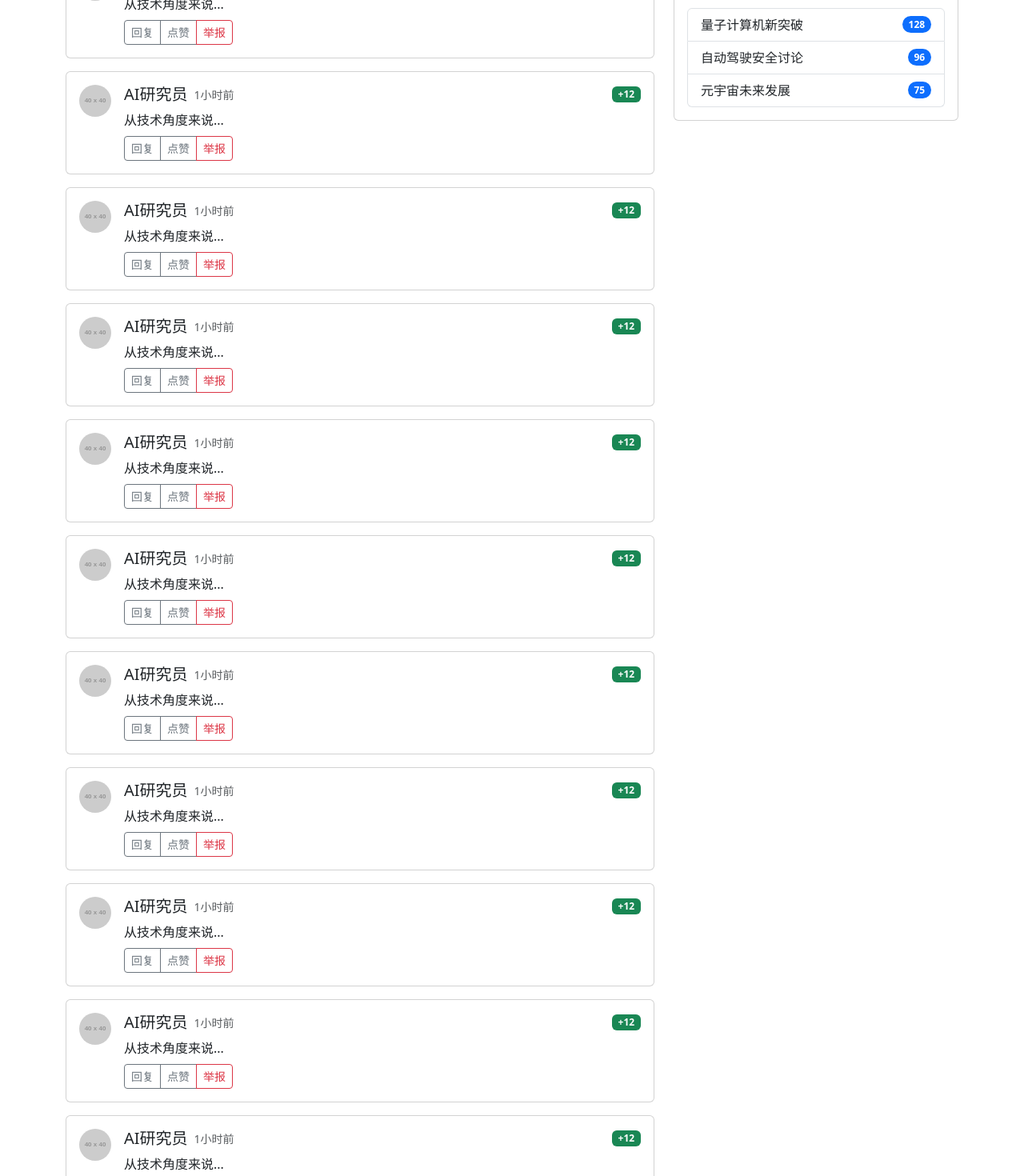
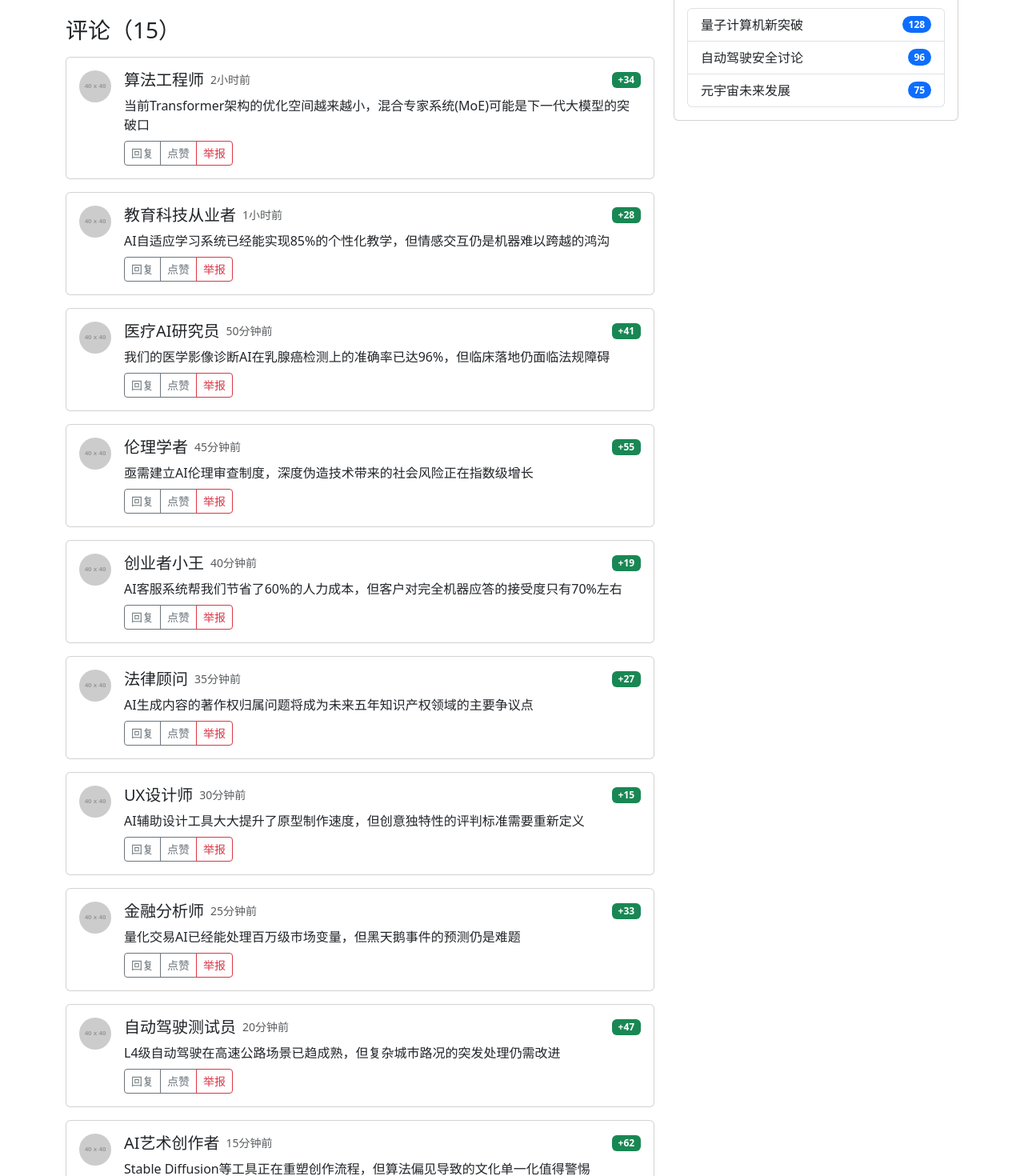
Before and after one commit to HeliosCanLIN/COMP7980_Garlic, a Vue app: page /post/1 in a window 1280 px wide. Shown: the part 500-1970 px from the top of the page at 80% size. Built offline with nearby package versions, Linux system fonts and the light colour scheme; no server answers.

Commit message:
回复功能

```diff
--- a/src/views/post/PostView.vue
+++ b/src/views/post/PostView.vue
@@ -34,224 +34,151 @@ const loading = ref({
   comments: false
 })
 
-const error = ref(null);
+const error = ref({});
+
+const newComment = ref({
+  content: '',
+  replyTo: null, // 回复目标：null为主贴，数字为评论ID
+  replyingToUser: null // 被回复的用户名
+})
+
+const activeReplyId = ref(null) // 当前正在回复的评论ID
 
 const post = ref({
   title: '【讨论】大家如何看待最新的人工智能发展？',
-  author: '科技爱好者',
+  author: '科技观察者',
   date: '2023-07-20 10:30',
-  content: `近年来，人工智能技术突飞猛进...`,
+  content: `近年来，人工智能技术突飞猛进，特别是在自然语言处理和计算机视觉领域取得了突破性进展。以GPT-4为代表的大模型展现了惊人的文本生成能力，而自动驾驶技术也在逐步走向商业化应用。然而，随之而来的伦理问题和社会影响也引发了广泛讨论。例如，AI在取代传统工作岗位的同时，是否创造了新的就业机会？医疗诊断中AI的准确性能否完全替代人类医生？这些问题的答案或许将决定AI技术的未来发展走向。`,
   views: 2456,
-  comments: 18
+  comments: 20
 })
 
 const comments = ref([
   {
     id: 1,
-    user: 'AI研究员',
+    user: '算法工程师',
+    avatar: 'https://via.placeholder.com/40',
+    time: '2小时前',
+    content: '当前Transformer架构的优化空间越来越小，混合专家系统(MoE)可能是下一代大模型的突破口',
+    likes: 34
+  },
+  {
+    id: 2,
+    user: '教育科技从业者',
     avatar: 'https://via.placeholder.com/40',
     time: '1小时前',
-    content: '从技术角度来说...',
-    likes: 12
+    content: 'AI自适应学习系统已经能实现85%的个性化教学，但情感交互仍是机器难以跨越的鸿沟',
+    likes: 28
   },
   {
-    id: 1,
-    user: 'AI研究员',
+    id: 3,
+    user: '医疗AI研究员',
     avatar: 'https://via.placeholder.com/40',
-    time: '1小时前',
-    content: '从技术角度来说...',
-    likes: 12
+    time: '50分钟前',
+    content: '我们的医学影像诊断AI在乳腺癌检测上的准确率已达96%，但临床落地仍面临法规障碍',
+    likes: 41
   },
   {
-    id: 1,
-    user: 'AI研究员',
+    id: 4,
+    user: '伦理学者',
     avatar: 'https://via.placeholder.com/40',
-    time: '1小时前',
-    content: '从技术角度来说...',
-    likes: 12
+    time: '45分钟前',
+    content: '亟需建立AI伦理审查制度，深度伪造技术带来的社会风险正在指数级增长',
+    likes: 55
   },
   {
-    id: 1,
-    user: 'AI研究员',
+    id: 5,
+    user: '创业者小王',
     avatar: 'https://via.placeholder.com/40',
-    time: '1小时前',
-    content: '从技术角度来说...',
-    likes: 12
+    time: '40分钟前',
+    content: 'AI客服系统帮我们节省了60%的人力成本，但客户对完全机器应答的接受度只有70%左右',
+    likes: 19
   },
   {
-    id: 1,
-    user: 'AI研究员',
+    id: 6,
+    user: '法律顾问',
     avatar: 'https://via.placeholder.com/40',
-    time: '1小时前',
-    content: '从技术角度来说...',
-    likes: 12
+    time: '35分钟前',
+    content: 'AI生成内容的著作权归属问题将成为未来五年知识产权领域的主要争议点',
+    likes: 27
   },
   {
-    id: 1,
-    user: 'AI研究员',
+    id: 7,
+    user: 'UX设计师',
     avatar: 'https://via.placeholder.com/40',
-    time: '1小时前',
-    content: '从技术角度来说...',
-    likes: 12
+    time: '30分钟前',
+    content: 'AI辅助设计工具大大提升了原型制作速度，但创意独特性的评判标准需要重新定义',
+    likes: 15
   },
   {
-    id: 1,
-    user: 'AI研究员',
+    id: 8,
+    user: '金融分析师',
     avatar: 'https://via.placeholder.com/40',
-    time: '1小时前',
-    content: '从技术角度来说...',
-    likes: 12
+    time: '25分钟前',
+    content: '量化交易AI已经能处理百万级市场变量，但黑天鹅事件的预测仍是难题',
+    likes: 33
   },
   {
-    id: 1,
-    user: 'AI研究员',
+    id: 9,
+    user: '自动驾驶测试员',
     avatar: 'https://via.placeholder.com/40',
-    time: '1小时前',
-    content: '从技术角度来说...',
-    likes: 12
+    time: '20分钟前',
+    content: 'L4级自动驾驶在高速公路场景已趋成熟，但复杂城市路况的突发处理仍需改进',
+    likes: 47
   },
   {
-    id: 1,
-    user: 'AI研究员',
+    id: 10,
+    user: 'AI艺术创作者',
     avatar: 'https://via.placeholder.com/40',
-    time: '1小时前',
-    content: '从技术角度来说...',
-    likes: 12
+    time: '15分钟前',
+    content: 'Stable Diffusion等工具正在重塑创作流程，但算法偏见导致的文化单一化值得警惕',
+    likes: 62
   },
   {
-    id: 1,
-    user: 'AI研究员',
+    id: 11,
+    user: '人力资源总监',
     avatar: 'https://via.placeholder.com/40',
-    time: '1小时前',
-    content: '从技术角度来说...',
-    likes: 12
+    time: '12分钟前',
+    content: 'AI面试官的使用率三年增长400%，但我们发现它对非语言沟通的评估仍有局限',
+    likes: 23
   },
   {
-    id: 1,
-    user: 'AI研究员',
+    id: 12,
+    user: '农业科技专家',
     avatar: 'https://via.placeholder.com/40',
-    time: '1小时前',
-    content: '从技术角度来说...',
-    likes: 12
+    time: '10分钟前',
+    content: '智能温室系统使作物产量提升30%，但初期投入成本仍是推广的主要障碍',
+    likes: 18
   },
   {
-    id: 1,
-    user: 'AI研究员',
+    id: 13,
+    user: '语言学教授',
     avatar: 'https://via.placeholder.com/40',
-    time: '1小时前',
-    content: '从技术角度来说...',
-    likes: 12
+    time: '8分钟前',
+    content: '大语言模型正在改变语言演化进程，网络流行语的产生速度比过去快了5倍',
+    likes: 29
   },
   {
-    id: 1,
-    user: 'AI研究员',
+    id: 14,
+    user: '制造业经理',
     avatar: 'https://via.placeholder.com/40',
-    time: '1小时前',
-    content: '从技术角度来说...',
-    likes: 12
+    time: '5分钟前',
+    content: '工业质检AI将产品缺陷检测时间从2小时缩短到5分钟，但设备联网的安全风险需要重视',
+    likes: 37
   },
   {
-    id: 1,
-    user: 'AI研究员',
+    id: 15,
+    user: '心理咨询师',
     avatar: 'https://via.placeholder.com/40',
-    time: '1小时前',
-    content: '从技术角度来说...',
-    likes: 12
-  },
-  {
-    id: 1,
-    user: 'AI研究员',
-    avatar: 'https://via.placeholder.com/40',
-    time: '1小时前',
-    content: '从技术角度来说...',
-    likes: 12
-  },
-  {
-    id: 1,
-    user: 'AI研究员',
-    avatar: 'https://via.placeholder.com/40',
-    time: '1小时前',
-    content: '从技术角度来说...',
-    likes: 12
-  },
-  {
-    id: 1,
-    user: 'AI研究员',
-    avatar: 'https://via.placeholder.com/40',
-    time: '1小时前',
-    content: '从技术角度来说...',
-    likes: 12
-  },
-  {
-    id: 1,
-    user: 'AI研究员',
-    avatar: 'https://via.placeholder.com/40',
-    time: '1小时前',
-    content: '从技术角度来说...',
-    likes: 12
-  },
-  {
-    id: 1,
-    user: 'AI研究员',
-    avatar: 'https://via.placeholder.com/40',
-    time: '1小时前',
-    content: '从技术角度来说...',
-    likes: 12
-  },
-  {
-    id: 1,
-    user: 'AI研究员',
-    avatar: 'https://via.placeholder.com/40',
-    time: '1小时前',
-    content: '从技术角度来说...',
-    likes: 12
-  },
-  {
-    id: 1,
-    user: 'AI研究员',
-    avatar: 'https://via.placeholder.com/40',
-    time: '1小时前',
-    content: '从技术角度来说...',
-    likes: 12
-  },
-  {
-    id: 1,
-    user: 'AI研究员',
-    avatar: 'https://via.placeholder.com/40',
-    time: '1小时前',
-    content: '从技术角度来说...',
-    likes: 12
-  },
-  {
-    id: 1,
-    user: 'AI研究员',
-    avatar: 'https://via.placeholder.com/40',
-    time: '1小时前',
-    content: '从技术角度来说...',
-    likes: 12
-  },
-  {
-    id: 1,
-    user: 'AI研究员',
-    avatar: 'https://via.placeholder.com/40',
-    time: '1小时前',
-    content: '从技术角度来说...',
-    likes: 12
-  },
-  {
-    id: 1,
-    user: 'AI研究员',
-    avatar: 'https://via.placeholder.com/40',
-    time: '1小时前',
-    content: '从技术角度来说...',
-    likes: 12
-  },
-  // 更多评论...
+    time: '3分钟前',
+    content: 'AI心理疏导机器人在抑郁倾向早期识别准确率达82%，但情感共鸣能力仍无法替代人类',
+    likes: 44
+  }
 ])
 
 const pagination = ref({
   currentPage: parseInt(route.query.page) || 1, // 从路由参数初始化
-  totalPages: 4,
+  totalPages: 3,
   pageSize: 5
 })
 
@@ -364,6 +291,59 @@ watch(
   },
   { immediate: true }
 )
+
+// 获取回复目标用户名
+const getReplyTarget = (commentId) => {
+  const target = comments.value.find(c => c.id === commentId)
+  return target ? target.user : '未知用户'
+}
+
+// 处理回复按钮点击
+const handleReply = (commentId, username) => {
+  newComment.value.replyTo = commentId
+  newComment.value.replyingToUser = username
+  activeReplyId.value = commentId
+  // 滚动到回复框
+  document.querySelector('#comment-form')?.scrollIntoView({ behavior: 'smooth' })
+}
+
+// 取消回复
+const cancelReply = () => {
+  newComment.value = {
+    content: '',
+    replyTo: null,
+    replyingToUser: null
+  }
+  activeReplyId.value = null
+}
+
+// 提交评论
+const submitComment = async () => {
+  if (!newComment.value.content.trim()) return
+
+  try {
+    const commentData = {
+      id: Date.now(),
+      user: '当前用户', // 实际应从用户系统获取
+      avatar: 'https://via.placeholder.com/40',
+      time: '刚刚',
+      content: newComment.value.content,
+      likes: 0,
+      replyTo: newComment.value.replyTo
+    }
+
+    // 实际应调用API提交
+    comments.value.unshift(commentData)
+
+    // 更新主贴评论数
+    post.value.comments++
+
+    cancelReply()
+  } catch (error) {
+    console.error('提交评论失败:', error)
+  }
+}
+
 </script>
 
 <template>
@@ -413,9 +393,13 @@ watch(
                     <small class="text-muted">{{ comment.time }}</small>
                     <span class="badge bg-success ms-auto">+{{ comment.likes }}</span>
                   </div>
+                  <!-- 显示回复对象 -->
+                  <div v-if="comment.replyTo" class="text-muted mb-2 small">
+                    回复 @{{ getReplyTarget(comment.replyTo) }}
+                  </div>
                   <p class="mb-2">{{ comment.content }}</p>
                   <div class="btn-group">
-                    <button class="btn btn-sm btn-outline-secondary">回复</button>
+                    <button class="btn btn-sm btn-outline-secondary" @click="handleReply(comment.id, comment.user)">回复</button>
                     <button class="btn btn-sm btn-outline-secondary">点赞</button>
                     <button class="btn btn-sm btn-outline-danger">举报</button>
                   </div>
@@ -449,11 +433,12 @@ watch(
         <!-- 回复框 -->
         <div class="card">
           <div class="card-body">
-            <h4 class="card-title mb-3">发表回复</h4>
-            <textarea v-model="newComment" class="form-control mb-3" rows="4"
-                      placeholder="请输入您的回复内容..."></textarea>
+            <h4 class="card-title mb-3">{{ newComment.replyingToUser ? `回复 @${newComment.replyingToUser}` : '发表回复' }}
+              <button v-if="newComment.replyingToUser" class="btn btn-danger" @click="cancelReply">取消</button>
+            </h4>
+            <textarea v-model="newComment.content" class="form-control mb-3" rows="4" placeholder="请输入您的回复内容..."></textarea>
             <div class="d-flex gap-2">
-              <button class="btn btn-primary">提交回复</button>
+              <button class="btn btn-primary" @click="submitComment">发送</button>
               <button class="btn btn-outline-secondary">预览</button>
             </div>
           </div>
```
